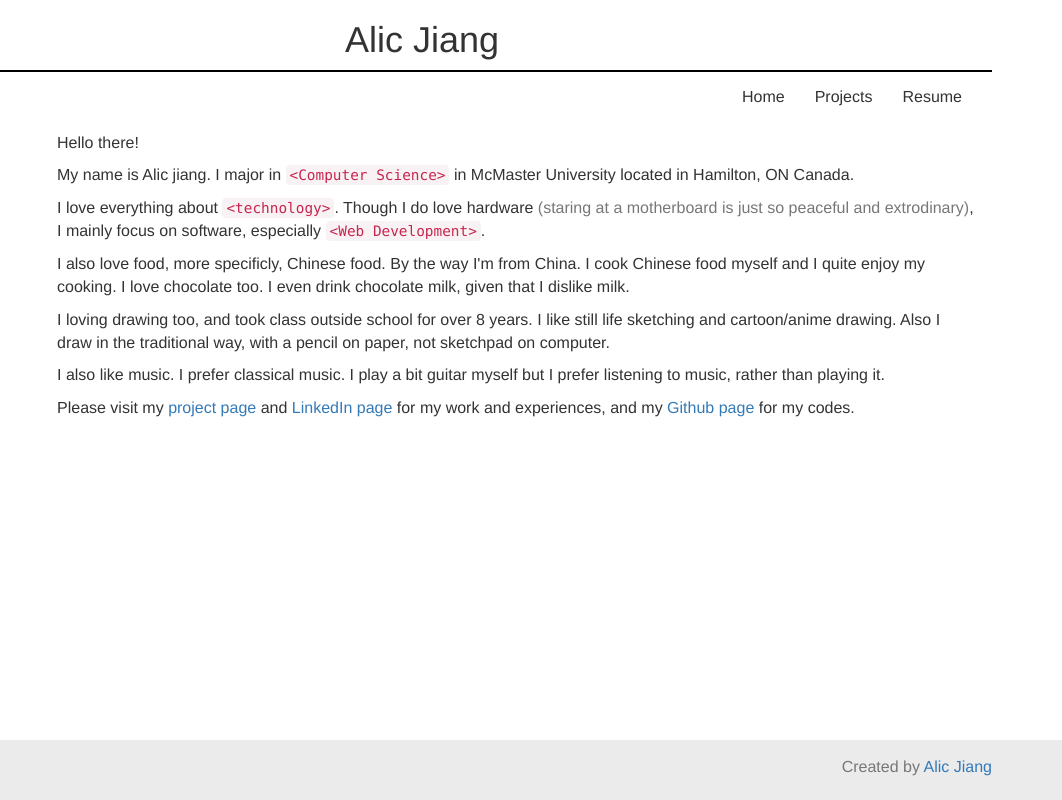
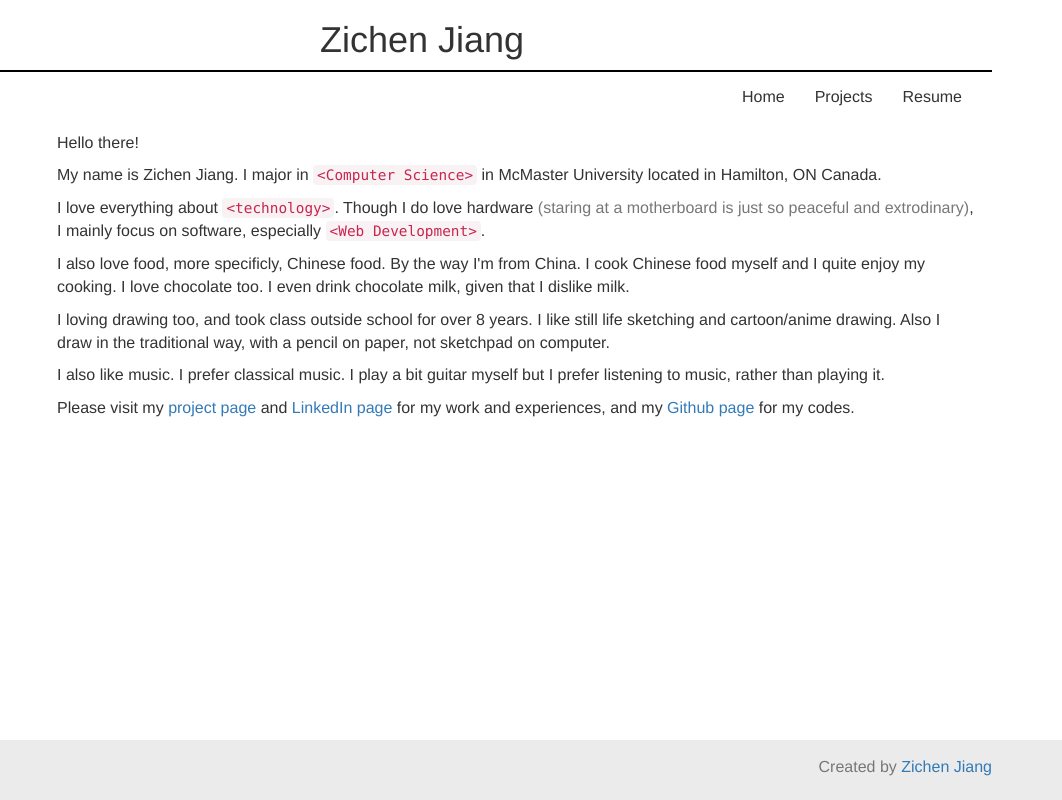
Before and after one commit to alicj/alicj.github.io, a plain HTML site: page index.html in a window 1280 px wide. Shown: the full height of the page, 218-1280 px from the left. Drawn offline with Linux system fonts and the light colour scheme; a script that the page names is missing.

Commit message:
remove submodules, will hold them as github pages, change Alic to Zichen in all pages

```diff
--- a/assets/js/script.js
+++ b/assets/js/script.js
@@ -99,7 +99,7 @@ function loadPage() {
 function setNavActive(curPage){
 	$('.navAjax').removeClass('current');
 	$('.navAjax[href="/'+curPage+'"]').addClass('current');
-	$('title').html(capitalizeEachWord(curPage.replace("_", " ")) + ' | Alic Jiang');
+	$('title').html(capitalizeEachWord(curPage.replace("_", " ")) + ' | Zichen Jiang');
 }
 
 function renderProj (projList) {
--- a/assets/pages/home.html
+++ b/assets/pages/home.html
@@ -1,6 +1,6 @@
 <div>
 	<div id="sidebar" class="col-xs-2 col-md-2 hidden-sm hidden-xs">
-		<img class="profile-pic" width="" src="assets/img/alicjiang.jpg" alt="Alic Jiang" />
+		<img class="profile-pic" width="" src="assets/img/alicjiang.jpg" alt="Zichen Jiang" />
 		<!-- <table class="table">
 			<tr>
 				<td>Item1</td>
@@ -27,7 +27,7 @@
 
 	<div id="main" class="col-xs-12 col-md-10">
 		<p>Hello there!</p>
-		<p>My name is Alic jiang. I major in <code>&ltComputer Science&gt</code> in McMaster University located in Hamilton, ON Canada.</p>
+		<p>My name is Zichen Jiang. I major in <code>&ltComputer Science&gt</code> in McMaster University located in Hamilton, ON Canada.</p>
 
 		<p>I love everything about <code>&lttechnology&gt</code>. Though I do love hardware <span class="text-muted">(staring at a motherboard is just so peaceful and extrodinary)</span>, I mainly focus on software, especially <code>&ltWeb Development&gt</code>.</p>
 
--- a/index.html
+++ b/index.html
@@ -4,7 +4,7 @@
 	<meta charset="utf-8">
 	<meta http-equiv="X-UA-Compatible" content="IE=edge">
 	<meta name="viewport" content="width=device-width, initial-scale=1, maximum-scale=1, user-scalable=no">
-	<title>Home | Alic Jiang</title>
+	<title>Home | Zichen Jiang</title>
 	<link rel="shortcut icon" href="favicon.ico" type="image/x-icon" />
 	<!-- JQuery -->
 	<!-- <script src="https://ajax.googleapis.com/ajax/libs/jquery/1.11.2/jquery.min.js"></script> -->
@@ -26,7 +26,7 @@
 <body>
 	<header id="header">
 		<div class="container">
-			<a href=""><h1>Alic Jiang</h1></a>
+			<a href=""><h1>Zichen Jiang</h1></a>
 
 			<div id="navbar" class="navbar-collapse">
 				<ul class="nav navbar-nav navbar-right">
@@ -52,7 +52,7 @@
 				<a href="http://ca.linkedin.com/in/alicj" title="LinkedIn"><img src="assets/img/linkedin-icon.png" alt="LinkedIn" height="30" width="30"></a>
 			</div>
 			<div class="footer-text">
-				<p class="text-muted">Created by <a href="">Alic Jiang</a></p>
+				<p class="text-muted">Created by <a href="">Zichen Jiang</a></p>
 			</div>
 		</div>
 	</footer>
```
Also changed, not shown: CyberBlaster/index.html (+1 -1 lines), 1 other file.
